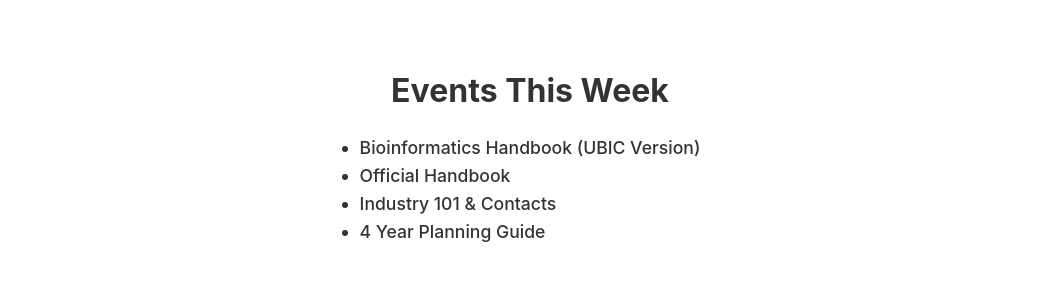
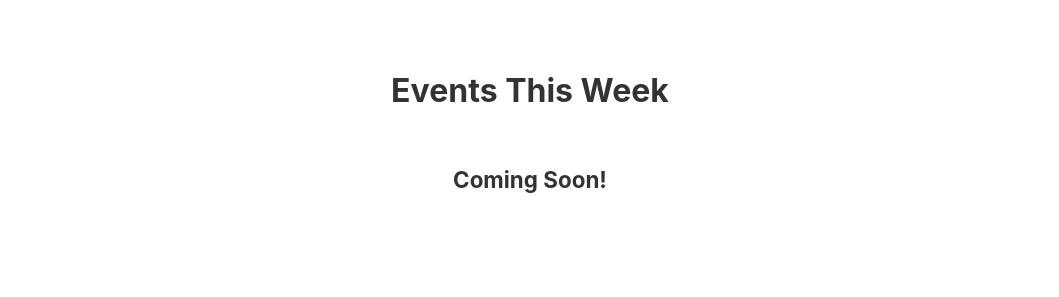
Before and after one commit to colecarter96/UBICWebsite, a React (Create React App) app: page / in a window 1280 px wide. Shown: the part 3140-3437 px from the top of the page, without its empty margins (110-1169 px from the left). Built offline with nearby package versions, Linux system fonts and the light colour scheme; no server answers; the database is empty.

Commit message:
Events this week

```diff
--- a/src/pages/HomePage.js
+++ b/src/pages/HomePage.js
@@ -368,12 +368,7 @@
         >
           <h2 style={{ margin: "1.5rem auto" }}>Events This Week</h2>
           <div className="center-flex">
-            <ul style={{ textAlign: "left" }}>
-              <li>Bioinformatics Handbook (UBIC Version)</li>
-              <li>Official Handbook</li>
-              <li>Industry 101 & Contacts</li>
-              <li>4 Year Planning Guide</li>
-            </ul>
+            <h3 style={{ margin: "2rem auto" }}>Coming Soon!</h3>
           </div>
         </section>
 
```
